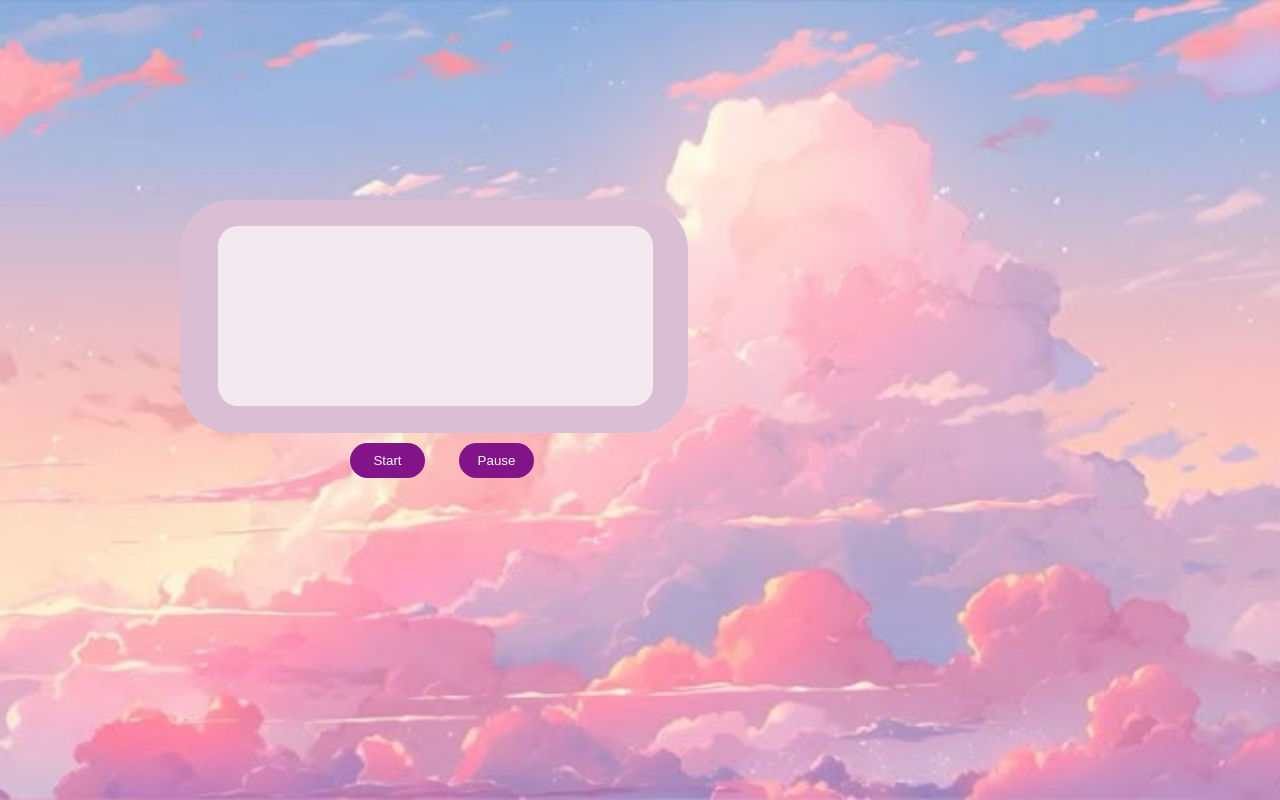
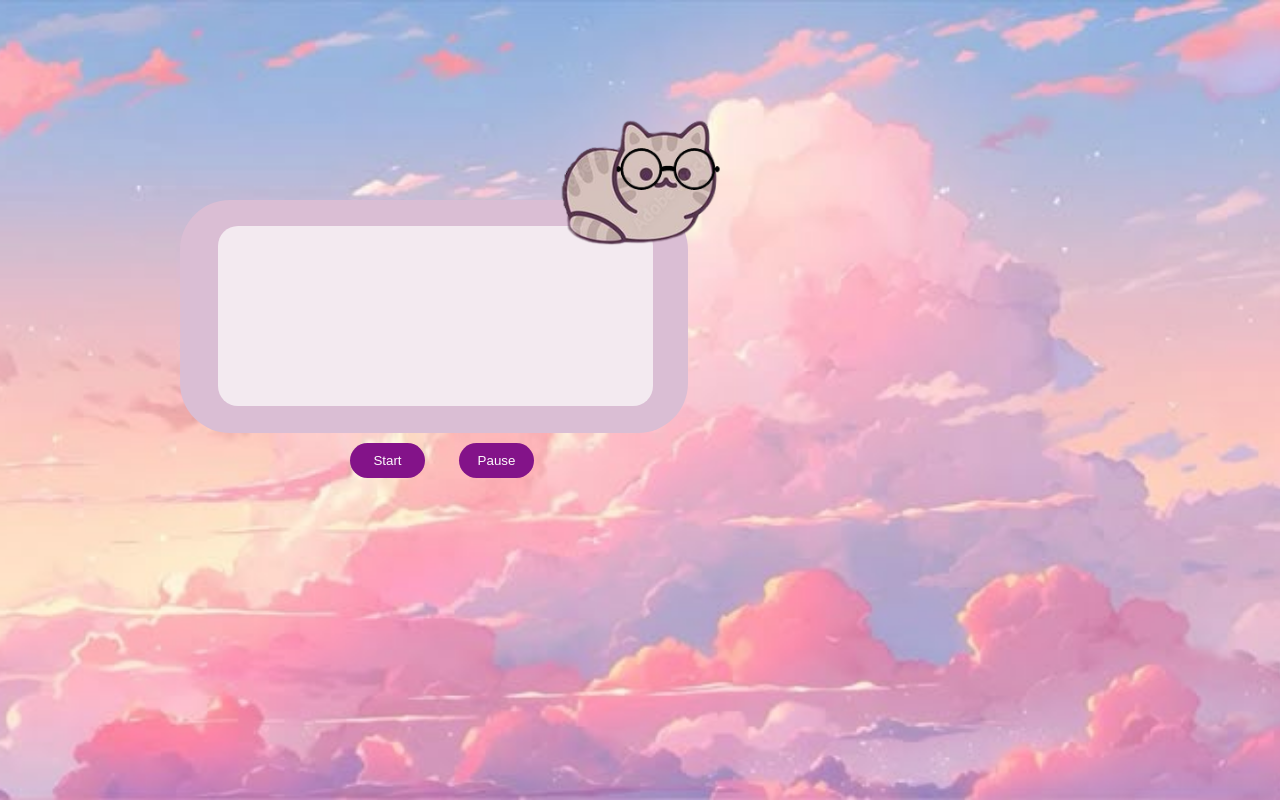
Before and after one commit to itsjayn3/cozytimer, a plain HTML site: page index.html in a window 1280 px wide. Drawn offline with Linux system fonts and the light colour scheme.

Commit message:
cat image

```diff
--- a/index.html
+++ b/index.html
@@ -7,6 +7,10 @@
     <title>Cozy Timer</title>
 </head>
 <body>
+    <div class="cat">
+        <img src="images/cat.png" alt="academic cat">
+    </div>
+
     <!--Timer Shape-->
     <div id="outer_rectangle"></div>
     <div id="inner_rectangle"></div>
--- a/style.css
+++ b/style.css
@@ -51,3 +51,13 @@ body{
 #pause_btn{
     margin-left: 20px;
 }
+
+/* cat image*/
+.cat img {
+    height: 20%;
+    display: block;
+    position: absolute;
+    left: 535px;
+    top: 110px;
+    z-index: 10;
+}
```
